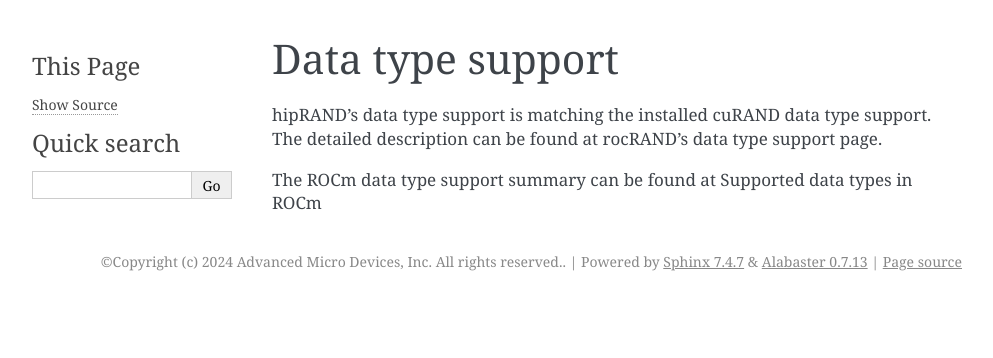
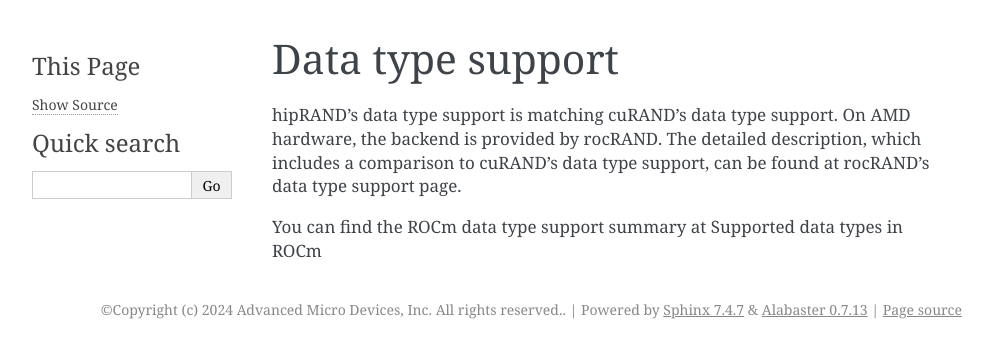
Before and after one commit to ROCm/hipRAND, a Sphinx documentation site: the page built from docs/data-type-support.rst, in a window 1280 px wide. Shown: the top 358 px of the page, without its empty margins (148-1141 px from the left). Built offline with Sphinx 7.4.7, drawn with Linux system fonts in a browser that asks for light colours.

Commit message:
Update docs/data-type-support.rst
[ROCm/hipRAND commit: 2559c5591b51458cb73719284ec4066ba51b9487]

```diff
--- a/docs/data-type-support.rst
+++ b/docs/data-type-support.rst
@@ -1,6 +1,6 @@
 Data type support
 ******************************************
 
-hipRAND's data type support is matching the installed cuRAND data type support. The detailed description can be found at :doc:`rocRAND's data type support page.<rocrand:data-type-support>`
+hipRAND's data type support is matching cuRAND's data type support. On AMD hardware, the backend is provided by rocRAND. The detailed description, which includes a comparison to cuRAND's data type support, can be found at :doc:`rocRAND's data type support page.<rocrand:data-type-support>`
 
-The ROCm data type support summary can be found at :doc:`Supported data types in ROCm<rocm:about/compatibility/precission-support>`
+You can find the ROCm data type support summary at :doc:`Supported data types in ROCm<rocm:about/compatibility/precission-support>`
```
